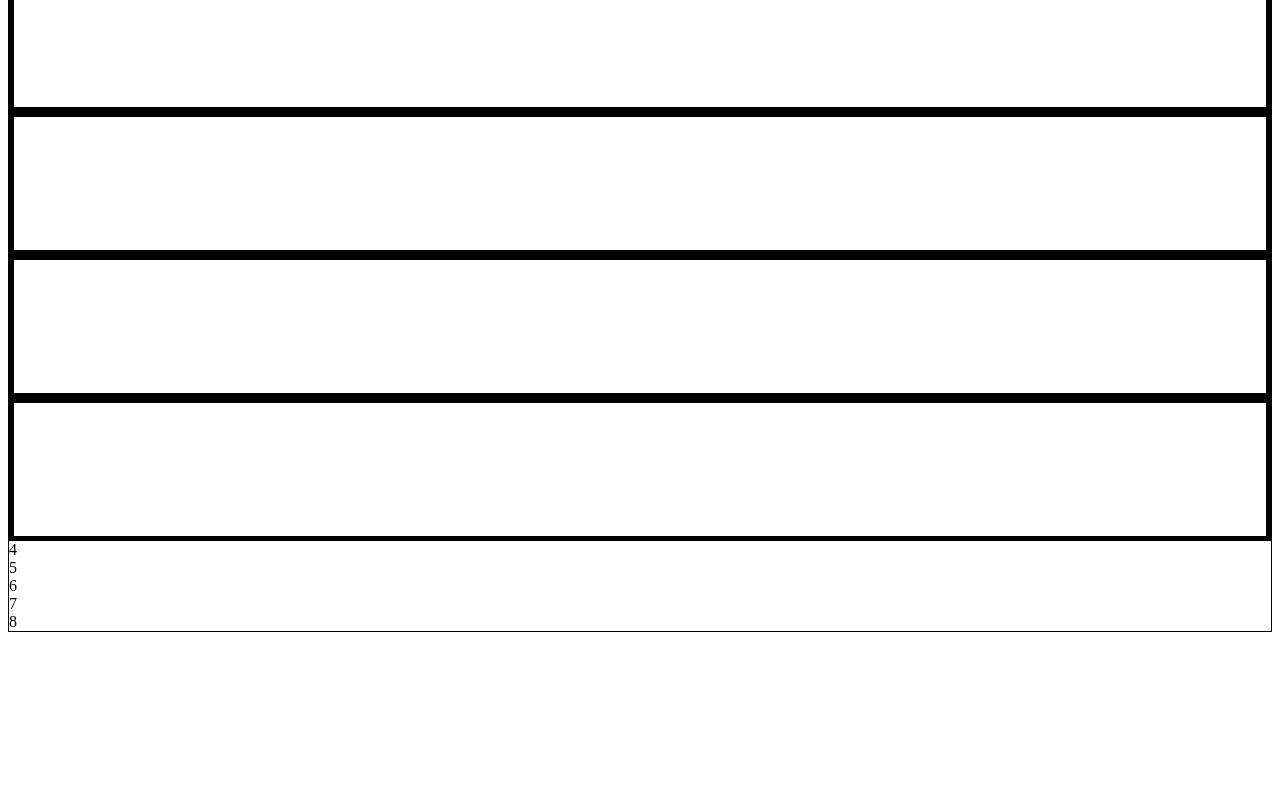
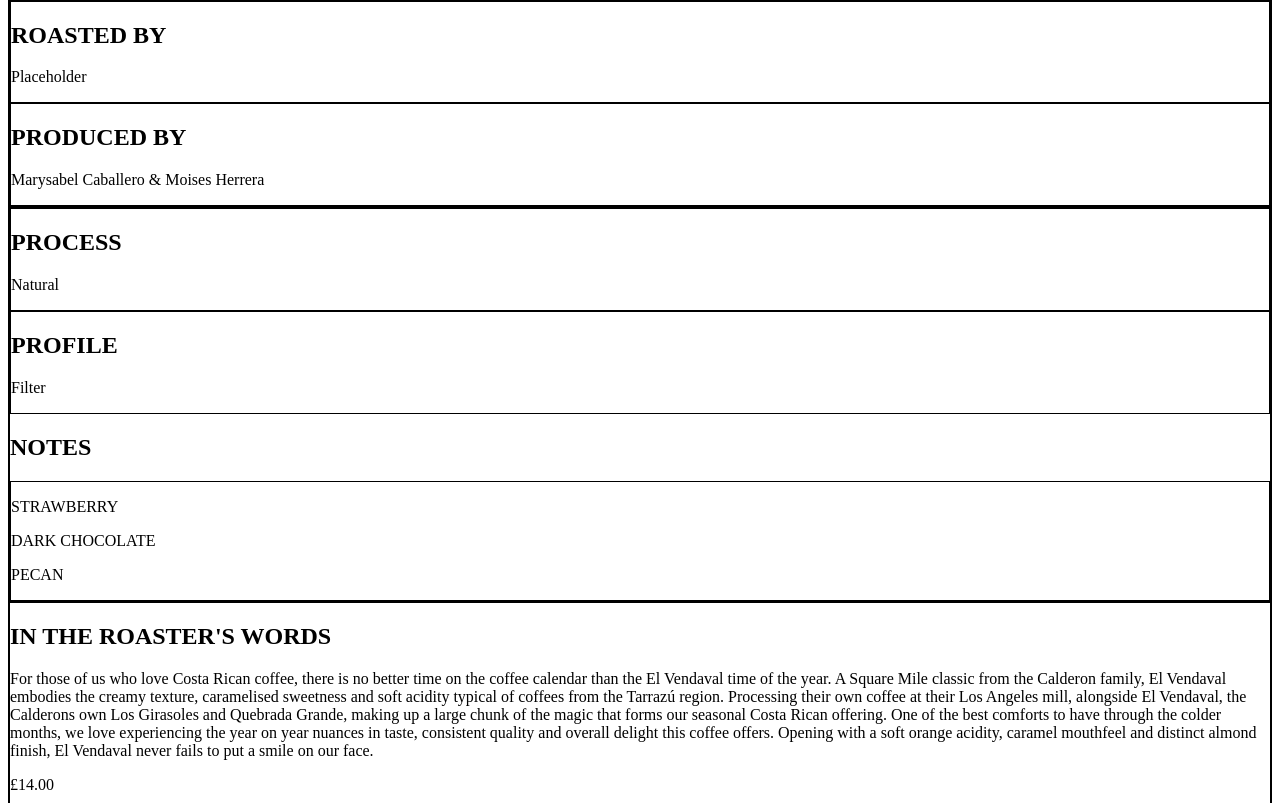
Before and after one commit to mbaxendale22/kave-io-atlas, a React (Create React App) app in the folder client/: page / in a window 1280 px wide. Shown: the part 777-1580 px from the top of the page. Before the commit the page ends 1417 px from the top, so only its background shows below. Built offline with nearby package versions, Linux system fonts and the light colour scheme; the HTML template or start-up script is replaced by a standard one.

Commit message:
coffee grid layout refined

```diff
--- a/client/src/components/LandingPage.js
+++ b/client/src/components/LandingPage.js
@@ -7,6 +7,15 @@
   const [ process, setProcess ] = useState(null)
   const [ profile, setProfile ] = useState(null)
 
+  const handleToggle = e => {
+    document.getElementById('more-recs').style.cssText = 'display: flex'
+    window.scroll({
+      top: 750,
+      left: 0,
+      behavior: 'smooth'
+    })
+
+  }
 
   const strike = e => {
     const origins = [ ...document.getElementById('origin-wrapper').childNodes ]
@@ -50,6 +59,7 @@
     }
   }
 
+
   const resetFilter = e => {
     const current = [... document.getElementsByClassName('strikethrough')]
     for (const x of current){
@@ -63,12 +73,13 @@
 
 
   return (
+    <>
     <main className='h-screen flex'>
-      <div className='w-1/2'>
+      <div className='w-2/5'>
         <section>
           BASIC INSTRUCTIONS ON HOW IT WORKS
         </section>
-        <section className='' style={{border: '2px solid black'}}>
+        <section style={{border: '2px solid black'}}>
             <h2>/*/ FILTER BY REGION /*/</h2>
           <div id='origin-wrapper' className='font-Roboto justify-center flex flex-wrap w-full p-8'>
             <span data-id='Boliva' onClick={strike}>BOLIVA // </span>
@@ -104,13 +115,20 @@
         <div onClick={resetFilter}>Reset</div>
         </section>
       </div>
-      <div className='w-1/2 flex justify-center items-center m-5'>
-        <section style={{border: '1px solid black'}} className='grid grid-cols-3 grid-rows-3 gap-5 h-full w-full'>
+      <div className='w-3/5 flex flex-col justify-evenly items-center mx-5 mt-2'>
+        <section style={{border: '1px solid black'}} className='grid grid-cols-6 grid-rows-6 h-5/6 w-full'>
         <Slider />
         </section>
+        <button onClick={handleToggle}>show more</button>
       </div>
 
     </main>
+  <section id='more-recs' className='h-screen hidden'>
+    <p>more content</p>
+  </section>
+
+
+  </>
   )
 }
 
--- a/client/src/components/Slider.js
+++ b/client/src/components/Slider.js
@@ -2,69 +2,57 @@
 import { dummyData } from './DummyData'
 import { FaAngleDoubleLeft, FaAngleDoubleRight } from 'react-icons/fa'
 import { motion } from 'framer-motion'
-import InfoBar from './InfoBar'
+import Price from './coffeeInfo/Price.js'
+import Description from './coffeeInfo/Description.js'
+import Production from './coffeeInfo/Production.js'
+import Profile from './coffeeInfo/Profile'
 
 const Slider = () => {
 
   const [ current, setCurrent ] = useState(0)
-  const [ button, setButton ] = useState(false)
-  const [ showInfo, setShowInfo ] = useState(false)
 
   const next = () => setCurrent(current === dummyData.length -1 ? 0 : current + 1)
   const previous = () => setCurrent(current === 0 ? dummyData.length -1 : current - 1)
-  const displayInfo = () => setButton(true)
-  const removeInfo = () => setButton(false)
+
 
   return (
     <>
-    <div className= {showInfo ? ' col-span-2 bg-gray-700': 'hidden'}>1</div>
-    <div className= 'bg-gray-700'>2</div>
-    <div className= 'bg-gray-700'>3</div>
       {
     dummyData.map((c, i) => {
       return (
         <>
+          {/* <div className=  {i===current ?'bg-gray-700' : 'hidden'}><Price price={c.price} /></div> */}
+          <div
+          style={{border: '1px solid black'}}
+          className= {i===current ?'col-start-4 col-end-7 row-start-1 row-end-7 mx-5' : 'hidden'}>
+            <Description url={c.url} price={c.price} description={c.description} />
+            </div>
 
           <div
           key={c._id}
-            onMouseEnter={displayInfo} onMouseLeave={removeInfo}
-            className={i === current ? 'opacity-100 transition duration-500 row-span-2 col-span-2 ease in relative' : 'hidden'}
+          className={i === current ? 'opacity-100 transition duration-500 ease in relative col-start-1 col-end-4 row-start-3 row-end-6' : 'hidden'}
           style={{border: '5px solid black'}}>
             { i === current &&
             (<img className='rounded-xl shadow-2xl  object-cover h-full  w-full' src={c.image} alt={c.title} />) }
-              {button &&
-              <motion.div
-              initial={{opacity: 0, y: -40}}
-              animate={{opacity: 1, y: 0}}
-              className='bg-white h-8 w-5/12 absolute bottom-4 right-1/4 rounded-lg z-20
-              flex flex-col justify-evenly items-center'
-              onClick={()=> setShowInfo(true)}>
-                Show Info
-                </motion.div>
-              }
-              {/* <InfoBar
-                price={c.price}
-                origin={c.origin}
-                producer={c.producer}
-                process={c.process}
-                profile={c.profile}
-                url={c.url}
-                description={c.description}
-                notes={c.notes} /> */}
 
             <FaAngleDoubleLeft color='white' size='9%' className=' shadow-md absolute bottom-4 left-4 cursor-pointer z-10 text-3xl' onClick={previous} />
             <FaAngleDoubleRight color='white' size='9%' className='shadow-md absolute bottom-4 right-4 cursor-pointer z-10 text-3xl' onClick={next} />
+          </div>
+
+          <div
+          className= {i===current ?' col-start-1 col-end-4 row-start-6 row-end-7 ' : 'hidden'}>
+            <Production roaster={c.roaster} producer={c.producer} url={c.url} />
+            </div>
+
+          <div
+          style={{border: '1px solid black'}}
+           className={i===current ?'col-start-1 col-end-4 row-start-1 row-end-3' : 'hidden'}>
+             <Profile process={c.process} profile={c.profile} notes={c.notes} />
              </div>
           </>
             )}
             )
       }
-    <div className='bg-gray-700'>4</div>
-
-    <div className='bg-gray-700'>5</div>
-    <div className='bg-gray-700'>6</div>
-    <div className='bg-gray-700'>7</div>
-    <div className='bg-gray-700'>8</div>
       </>
   )
 }
--- /dev/null
+++ b/client/src/components/coffeeInfo/Description.js
@@ -0,0 +1,21 @@
+import React from 'react'
+
+const Description = ({ description, price, url }) => {
+
+
+  const highlight = e => e.target.style.cssText = 'transform: scale(1.08); color: red;'
+  const stopHighlight = e => e.target.style.cssText = 'transform: scale(1);'
+
+
+  return (
+    <div
+    className=' text-gray-700  text-justify text-xs w-full h-full flex flex-col justify-evenly items-center font-Roboto'>
+      <h2>IN THE ROASTER'S WORDS</h2>
+      <p>{description}</p>
+      <p>{price}</p>
+      <a onMouseEnter={highlight} onMouseLeave={stopHighlight} target='_blank' rel='noreferrer' href={url}>Buy From Roaster</a>
+    </div>
+  )
+}
+
+export default Description
--- /dev/null
+++ b/client/src/components/coffeeInfo/Price.js
@@ -0,0 +1,13 @@
+import React from 'react'
+
+const price = ({ price }) => {
+  return (
+    <div
+    className=' text-white w-full h-full flex flex-col justify-center items-center font-Roboto'>
+      <h2>Price</h2>
+      <p>{price}</p>
+    </div>
+  )
+}
+
+export default price
--- /dev/null
+++ b/client/src/components/coffeeInfo/Production.js
@@ -0,0 +1,24 @@
+import React from 'react'
+
+const Production = ({ roaster, producer, url }) => {
+  return (
+    <div
+    style={{border: '1px solid black'}}
+        className=' text-gray-700 text-xs w-full h-full grid grid-cols-4 grid-rows-3 font-Roboto'>
+      <div
+      className='col-start-1 col-end-3 row-start-1 row-end-4 flex flex-col justify-center items-center'
+      style={{border: '1px solid black'}}>
+      <h2>ROASTED BY</h2>
+      <p>Placeholder</p>
+      </div>
+      <div
+       className='col-start-3 col-end-5 row-start-1 row-end-4 flex flex-col justify-center items-center '
+      style={{border: '1px solid black'}}>
+      <h2>PRODUCED BY</h2>
+      <p>{producer}</p>
+      </div>
+    </div>
+  )
+}
+
+export default Production
--- /dev/null
+++ b/client/src/components/coffeeInfo/Profile.js
@@ -0,0 +1,24 @@
+
+const Profile = ({ process, profile, notes }) => {
+  return (
+    <div
+    className=' text-gray-700 text-xs w-full h-full grid grid-cols-4 grid-rows-2 p-3 gap-5 font-Roboto'>
+      <div style={{border: '1px solid black'}} className='col-start-1 col-end-3 flex flex-col justify-center items-center'>
+      <h2>PROCESS</h2>
+      <p>{process}</p>
+      </div>
+      <div style={{border: '1px solid black'}} className='col-start-3 col-end-5 flex flex-col justify-center items-center' >
+      <h2>PROFILE</h2>
+      <p>{profile}</p>
+      </div>
+      <div className='col-start-1 col-end-5 flex flex-col items-center'>
+      <h2>NOTES</h2>
+      <div style={{border: '1px solid black'}} className='flex justify-around mt-1 w-full'>
+      {notes.map((note)=> <p>{note.toUpperCase()}</p> )}
+      </div>
+      </div>
+    </div>
+  )
+}
+
+export default Profile
--- a/client/src/styles/main.css
+++ b/client/src/styles/main.css
@@ -21,8 +21,7 @@
 }
 
 .strikethrough {
-  text-decoration: line-through;
-  text-decoration-color: red;
+  color: red;
   transform: scale(1.08);
-  font-style: italic;
+  /* font-style: italic; */
 }
```
Also changed, not shown: client/src/components/TestComponent.js (added, +27 -0 lines), client/tailwind.config.js (+4 -3 lines). Lines whose indentation alone changed are shown as unchanged.
